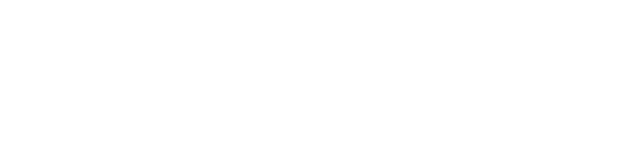
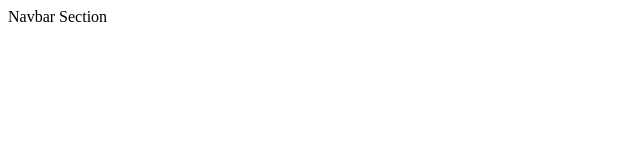
Before and after one commit to hellofromiqbal/test-rebase, a plain HTML site: page index.html in a window 1280 px wide. Shown: the whole page, without its empty margins (0-640 px from the left). Drawn offline with Linux system fonts and the light colour scheme.

Commit message:
C1 (add navbar section)

```diff
--- a/index.html
+++ b/index.html
@@ -6,6 +6,6 @@
   <title>Document</title>
 </head>
 <body>
-
+  <div>Navbar Section</div>
 </body>
 </html>
```
